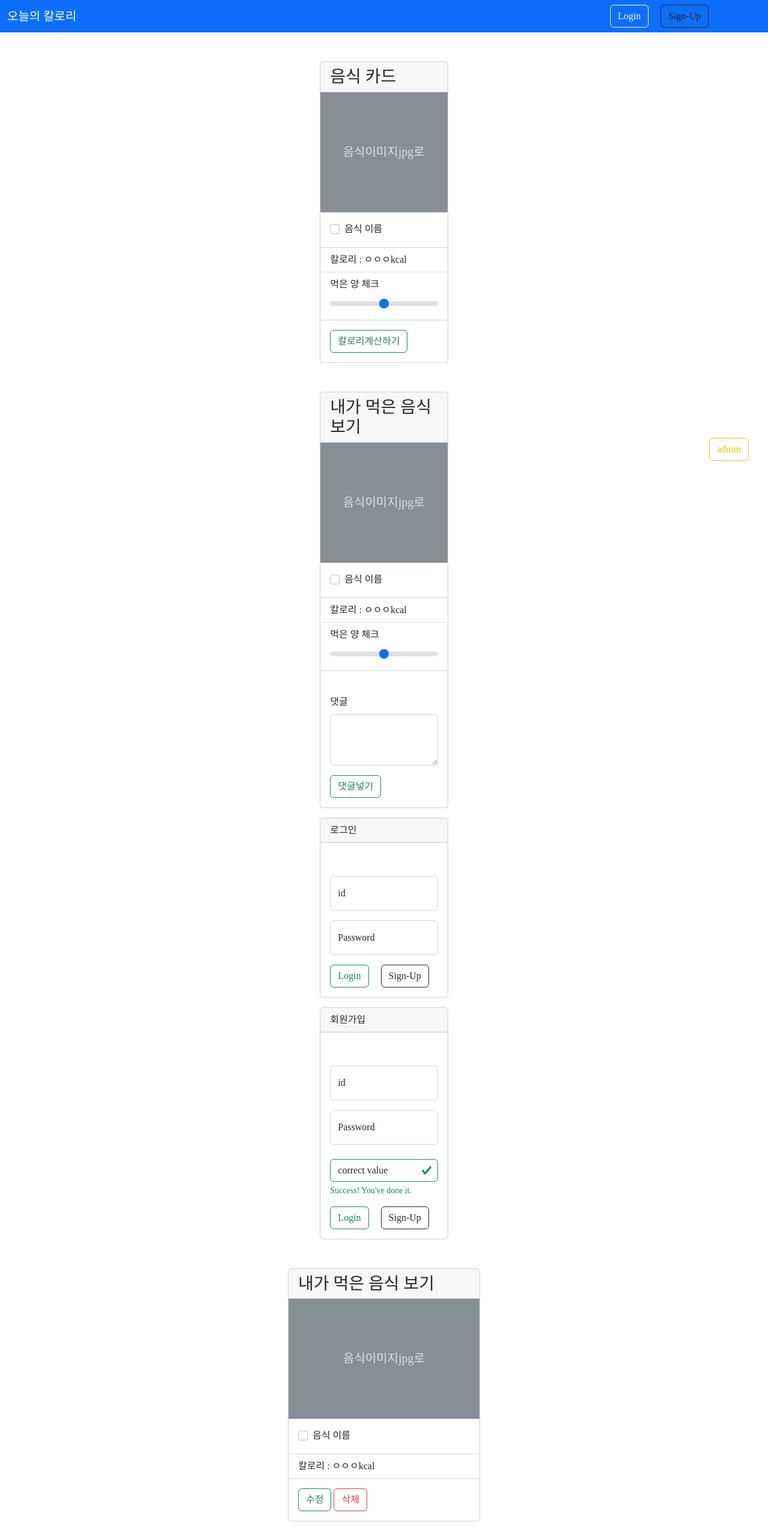
After one commit to todayscalorie/todayscalorie, a Flask app: template templates/sample.html in a window 1280 px wide. The commit adds this page. Shown: the whole page at 60% size. Run offline with Flask 3, Linux system fonts and the light colour scheme; the template is opened without the code that fills it, so the values that code supplies are empty; parts of the project's set-up code (start-up, migrations or seed data) failed here and were passed over; some web fonts are replaced.

Commit message:
2023-03-29 진행 상황 Commit

```diff
--- a/app.py
+++ b/app.py
@@ -4,51 +4,88 @@ from pymongo import MongoClient
 from flask import Flask, render_template, request, jsonify
 import xml.etree.ElementTree as elemTree
 
-# xml 파일 파싱
+# xml 파일 파싱해서 MongoDB 패스워드 가져오기
 tree = elemTree.parse('keys.xml')
 mongodb_pass = tree.find('string[@name="MongoDB_PASSWORD"]').text
+client = MongoClient(f'mongodb+srv://swlah:{mongodb_pass}@cluster0.g93fmw7.mongodb.net/?retryWrites=true&w=majority')
+db = client.todayscalorie
 
 app = Flask(__name__)
-
-client = MongoClient(f'mongodb+srv://swlah:{mongodb_pass}@cluster0.g93fmw7.mongodb.net/?retryWrites=true&w=majority')
-db = client.dbsparta
 
 @app.route('/')
 def home():
     return render_template('index.html')
 
-
-@app.route("/movie", methods=["POST"])
-def movie_post():
-    url_receive = request.form['url_give']
-    comment_receive = request.form['comment_give']
-
-    headers = {
-        'User-Agent': 'Mozilla/5.0 (Windows NT 10.0; Win64; x64)AppleWebKit/537.36 (KHTML, like Gecko) Chrome/73.0.3683.86 Safari/537.36'}
-    data = requests.get(url_receive, headers=headers)
-
-    soup = BeautifulSoup(data.text, 'html.parser')
-
-    ogimage = soup.select_one('meta[property="og:image"]')['content']
-    ogtitle = soup.select_one('meta[property="og:title"]')['content']
-    ogdesc = soup.select_one('meta[property="og:description"]')['content']
+@app.route("/admin", methods=["POST"])
+def admin_post():
+    imageurl_receive = request.form['imageurl_give']
+    foodname_receive = request.form['foodname_give']
+    calorie_receive = request.form['calorie_give']
+    describe_receive = request.form['describe_give']
 
     doc = {
-        'title': ogtitle,
-        'desc': ogdesc,
-        'image': ogimage,
-        'comment': comment_receive
+        'imageurl': imageurl_receive,
+        'foodname': foodname_receive,
+        'calorie': calorie_receive,
+        'describe': describe_receive
     }
 
-    db.movies.insert_one(doc)
+    db.foods.insert_one(doc)
 
     return jsonify({'msg': '저장완료!'})
 
+# 이미지 판별 함수
+@app.route("/admin/imagecheck", methods=["POST"])
+def image_check():
+    imageurl_receive = request.form['imageurl_give']
+    print(imageurl_receive)
+    r = requests.get(imageurl_receive)
+    print(r.headers['Content-Type'])
+    if r.headers['Content-Type'] == 'image/jpeg' or ['Content-Type'] == 'image/gif87a' or ['Content-Type'] == 'image/gif89a' or ['Content-Type'] == 'image/png' or ['Content-Type'] == 'image/bmp' or ['Content-Type'] == 'image/tiff' or ['Content-Type'] == 'image/icon':
+        return jsonify({"msg": "이미지입니다.", "status": "True"})
+    else:
+        return jsonify({"msg": "이미지가 아닙니다.", "status": "False"})
 
-@app.route("/movie", methods=["GET"])
-def movie_get():
-    all_movies = list(db.movies.find({}, {'_id': False}))
-    return jsonify({'result': all_movies})
+# @app.route("/admin/update", methods=["POST"])
+# def admin_update():
+#     imageurl_receive = request.form['imageurl_give']
+#     foodname_receive = request.form['foodname_give']
+#     calorie_receive = request.form['calorie_give']
+#     describe_receive = request.form['describe_give']
+
+#     doc = {
+#         'imageurl': imageurl_receive,
+#         'foodname': foodname_receive,
+#         'calorie': calorie_receive,
+#         'describe': describe_receive
+#     }
+
+#     db.foods.insert_one(doc)
+
+#     return jsonify({'msg': '저장완료!'})
+
+# @app.route("/admin/delete", methods=["POST"])
+# def admin_delete():
+#     imageurl_receive = request.form['imageurl_give']
+#     foodname_receive = request.form['foodname_give']
+#     calorie_receive = request.form['calorie_give']
+#     describe_receive = request.form['describe_give']
+
+#     doc = {
+#         'imageurl': imageurl_receive,
+#         'foodname': foodname_receive,
+#         'calorie': calorie_receive,
+#         'describe': describe_receive
+#     }
+
+#     db.foods.insert_one(doc)
+
+#     return jsonify({'msg': '저장완료!'})
+
+@app.route("/admin", methods=["GET"])
+def admin_get():
+    all_foods = list(db.foods.find({}, {'_id': False}))
+    return jsonify({'result': all_foods})
 
 
 if __name__ == '__main__':
--- /dev/null
+++ b/templates/sample.html
@@ -0,0 +1,297 @@
+<!DOCTYPE html>
+<html lang="en">
+  <head>
+    <meta charset="UTF-8" />
+    <meta http-equiv="X-UA-Compatible" content="IE=edge" />
+    <meta name="viewport" content="width=device-width, initial-scale=1.0" />
+
+    <!-- CSS only -->
+    <link
+      href="https://cdn.jsdelivr.net/npm/bootstrap@5.2.3/dist/css/bootstrap.min.css"
+      rel="stylesheet"
+      integrity="sha384-rbsA2VBKQhggwzxH7pPCaAqO46MgnOM80zW1RWuH61DGLwZJEdK2Kadq2F9CUG65"
+      crossorigin="anonymous"
+    />
+    <script src="https://ajax.googleapis.com/ajax/libs/jquery/3.5.1/jquery.min.js"></script>
+    <!-- JavaScript Bundle with Popper -->
+    <script
+      src="https://cdn.jsdelivr.net/npm/bootstrap@5.2.3/dist/js/bootstrap.bundle.min.js"
+      integrity="sha384-kenU1KFdBIe4zVF0s0G1M5b4hcpxyD9F7jL+jjXkk+Q2h455rYXK/7HAuoJl+0I4"
+      crossorigin="anonymous"
+    ></script>
+
+    <link
+      href="https://fonts.googleapis.com/css2?family=Gowun+Dodum&display=swap"
+      rel="stylesheet"
+    />
+
+    <title>오늘의 칼로리</title>
+    <style>
+      @font-face {
+        font-family: "NanumSquareNeo-Variable";
+        src: url("https://cdn.jsdelivr.net/gh/projectnoonnu/noonfonts_11-01@1.0/NanumSquareNeo-Variable.woff2")
+          format("woff2");
+        font-weight: normal;
+        font-style: normal;
+      }
+      * {
+        font-family: "NanumSquareNeo-Variable";
+      }
+    </style>
+  </head>
+  <body>
+    <!-- header 시작 -->
+    <nav class="navbar navbar-expand-lg navbar-dark bg-primary">
+      <div class="container-fluid d-flex">
+        <div style="width: 80%">
+          <a class="navbar-brand" href="#">오늘의 칼로리</a>
+        </div>
+        <div class="collapse navbar-collapse" id="navbarColor01">
+          <div>
+            <button type="button" class="btn btn-outline-light me-3">
+              Login
+            </button>
+            <button type="button" class="btn btn-outline-dark">Sign-Up</button>
+          </div>
+        </div>
+      </div>
+    </nav>
+    <!-- header 끝 -->
+
+    <!-- cardBox 시작 -->
+    <div class="card mb-3 col-2 mx-auto mt-5">
+      <h3 class="card-header">음식 카드</h3>
+
+      <svg
+        xmlns="http://www.w3.org/2000/svg"
+        class="d-block user-select-none"
+        width="100%"
+        height="200"
+        aria-label="Placeholder: Image cap"
+        focusable="false"
+        role="img"
+        preserveAspectRatio="xMidYMid slice"
+        viewBox="0 0 318 180"
+        style="font-size: 1.125rem; text-anchor: middle"
+      >
+        <rect width="100%" height="100%" fill="#868e96"></rect>
+        <text x="50%" y="50%" fill="#dee2e6" dy=".3em">음식이미지jpg로</text>
+      </svg>
+      <div class="card-body">
+        <!-- 체크박스 자리 -->
+        <div class="form-check">
+          <input
+            class="form-check-input"
+            type="checkbox"
+            value=""
+            id="flexCheckDefault"
+          />
+          <label class="form-check-label" for="flexCheckDefault">
+            음식 이름
+          </label>
+        </div>
+      </div>
+      <!-- 체크박스 음식이름 끝 -->
+      <ul class="list-group list-group-flush">
+        <li class="list-group-item">칼로리 : ㅇㅇㅇkcal</li>
+        <li class="list-group-item">
+          <label for="customRange1" class="form-label">먹은 양 체크</label>
+          <input type="range" class="form-range" id="customRange1" />
+        </li>
+      </ul>
+      <div class="card-body">
+        <button type="button" class="btn btn-outline-success">
+          칼로리계산하기
+        </button>
+      </div>
+    </div>
+
+    <!-- cardBox 끝 -->
+
+    <!-- cardBox 댓글 시작 -->
+
+    <div class="card mb-3 col-2 mx-auto mt-5">
+      <h3 class="card-header">내가 먹은 음식 보기</h3>
+
+      <svg
+        xmlns="http://www.w3.org/2000/svg"
+        class="d-block user-select-none"
+        width="100%"
+        height="200"
+        aria-label="Placeholder: Image cap"
+        focusable="false"
+        role="img"
+        preserveAspectRatio="xMidYMid slice"
+        viewBox="0 0 318 180"
+        style="font-size: 1.125rem; text-anchor: middle"
+      >
+        <rect width="100%" height="100%" fill="#868e96"></rect>
+        <text x="50%" y="50%" fill="#dee2e6" dy=".3em">음식이미지jpg로</text>
+      </svg>
+      <div class="card-body">
+        <!-- 체크박스 자리 -->
+        <div class="form-check">
+          <input
+            class="form-check-input"
+            type="checkbox"
+            value=""
+            id="flexCheckDefault"
+          />
+          <label class="form-check-label" for="flexCheckDefault">
+            음식 이름
+          </label>
+        </div>
+      </div>
+      <!-- 체크박스 음식이름 끝 -->
+      <ul class="list-group list-group-flush">
+        <li class="list-group-item">칼로리 : ㅇㅇㅇkcal</li>
+        <li class="list-group-item">
+          <label for="customRange1" class="form-label">먹은 양 체크</label>
+          <input type="range" class="form-range" id="customRange1" />
+        </li>
+      </ul>
+      <div class="card-body">
+        <div class="form-group">
+          <label for="exampleTextarea" class="form-label mt-4">댓글</label>
+          <textarea
+            class="form-control"
+            id="exampleTextarea"
+            rows="3"
+          ></textarea>
+        </div>
+        <button type="button" class="btn btn-outline-success mt-3">
+          댓글넣기
+        </button>
+      </div>
+    </div>
+    <!-- cardBox 댓글 끝 -->
+
+    <!-- 로그인 화면 시작 -->
+    <div class="card mx-auto col-2 mb-3" style="max-width: 20rem">
+      <div class="card-header">로그인</div>
+      <div class="card-body">
+        <div class="form-group">
+          <label class="form-label mt-4"></label>
+          <div class="form-floating mb-3">
+            <input
+              type="email"
+              class="form-control"
+              id="floatingInput"
+              placeholder="name@example.com"
+            />
+            <label for="floatingInput">id</label>
+          </div>
+          <div class="form-floating">
+            <input
+              type="password"
+              class="form-control"
+              id="floatingPassword"
+              placeholder="Password"
+            />
+            <label for="floatingPassword">Password</label>
+          </div>
+        </div>
+        <div class="mt-3">
+          <button type="button" class="btn btn-outline-success me-3">
+            Login
+          </button>
+          <button type="button" class="btn btn-outline-dark">Sign-Up</button>
+        </div>
+      </div>
+    </div>
+    <!-- 로그인 화면 끝 -->
+    <!-- 회원가입 시작 -->
+    <div class="card mx-auto col-2 mb-3" style="max-width: 20rem">
+      <div class="card-header">회원가입</div>
+      <div class="card-body">
+        <div class="form-group">
+          <label class="form-label mt-4"></label>
+          <div class="form-floating mb-3">
+            <input
+              type="email"
+              class="form-control"
+              id="floatingInput"
+              placeholder="name@example.com"
+            />
+            <label for="floatingInput">id</label>
+          </div>
+          <div class="form-floating">
+            <input
+              type="password"
+              class="form-control"
+              id="floatingPassword"
+              placeholder="Password"
+            />
+            <label for="floatingPassword">Password</label>
+          </div>
+          <div class="form-group has-success">
+            <label class="form-label" for="inputValid"></label>
+            <input
+              type="text"
+              value="correct value"
+              class="form-control is-valid"
+              id="inputValid"
+            />
+            <div class="valid-feedback">Success! You've done it.</div>
+          </div>
+        </div>
+        <div class="mt-3">
+          <button type="button" class="btn btn-outline-success me-3">
+            Login
+          </button>
+          <button type="button" class="btn btn-outline-dark">Sign-Up</button>
+        </div>
+      </div>
+    </div>
+    <!-- 회원가입 끝 -->
+    <!-- admin 시작 -->
+    <div class="card mb-3 col-3 mx-auto mt-5">
+      <h3 class="card-header">내가 먹은 음식 보기</h3>
+
+      <svg
+        xmlns="http://www.w3.org/2000/svg"
+        class="d-block user-select-none"
+        width="100%"
+        height="200"
+        aria-label="Placeholder: Image cap"
+        focusable="false"
+        role="img"
+        preserveAspectRatio="xMidYMid slice"
+        viewBox="0 0 318 180"
+        style="font-size: 1.125rem; text-anchor: middle"
+      >
+        <rect width="100%" height="100%" fill="#868e96"></rect>
+        <text x="50%" y="50%" fill="#dee2e6" dy=".3em">음식이미지jpg로</text>
+      </svg>
+      <div class="card-body">
+        <!-- 체크박스 자리 -->
+        <div class="form-check">
+          <input
+            class="form-check-input"
+            type="checkbox"
+            value=""
+            id="flexCheckDefault"
+          />
+          <label class="form-check-label" for="flexCheckDefault">
+            음식 이름
+          </label>
+        </div>
+      </div>
+      <!-- 체크박스 음식이름 끝 -->
+      <ul class="list-group list-group-flush">
+        <li class="list-group-item">칼로리 : ㅇㅇㅇkcal</li>
+      </ul>
+      <div class="card-body">
+        <button type="button" class="btn btn-outline-success">수정</button>
+        <button type="button" class="btn btn-outline-danger">삭제</button>
+      </div>
+    </div>
+
+    <!-- admin 끝 -->
+
+    <!-- admin 로그인 버튼 -->
+    <div style="position: fixed; right: 2rem; bottom: 2rem">
+      <button type="button" class="btn btn-outline-warning">admin</button>
+    </div>
+  </body>
+</html>
```
Also changed, not shown: static/js/foodlisting.js (added, +25 -0 lines), static/js/foodposting.js (added, +38 -0 lines), templates/index.html (+18 -98 lines), README.md, static/js/imageTester.js (deleted).
